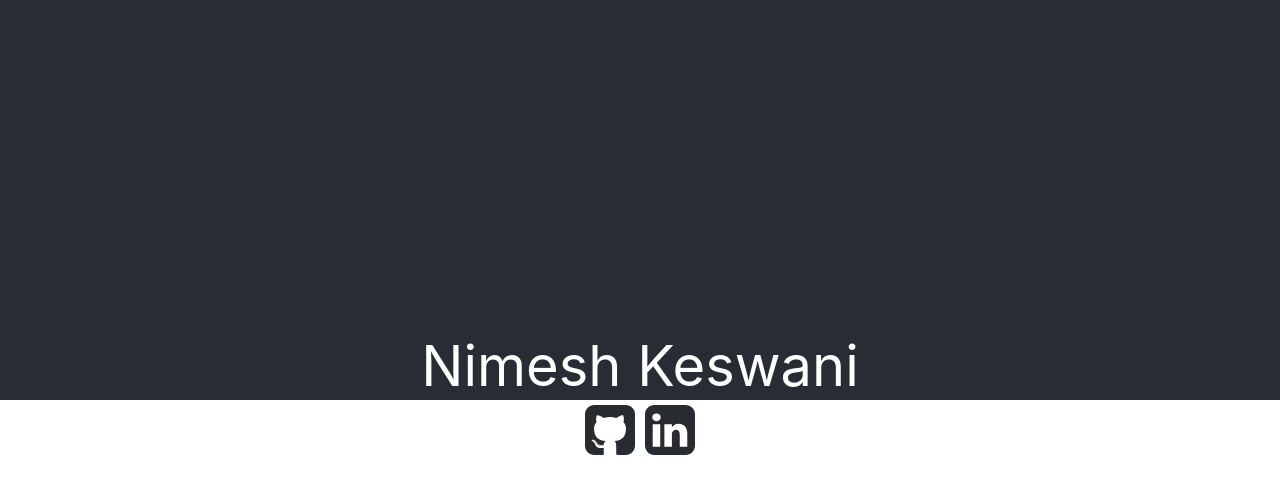
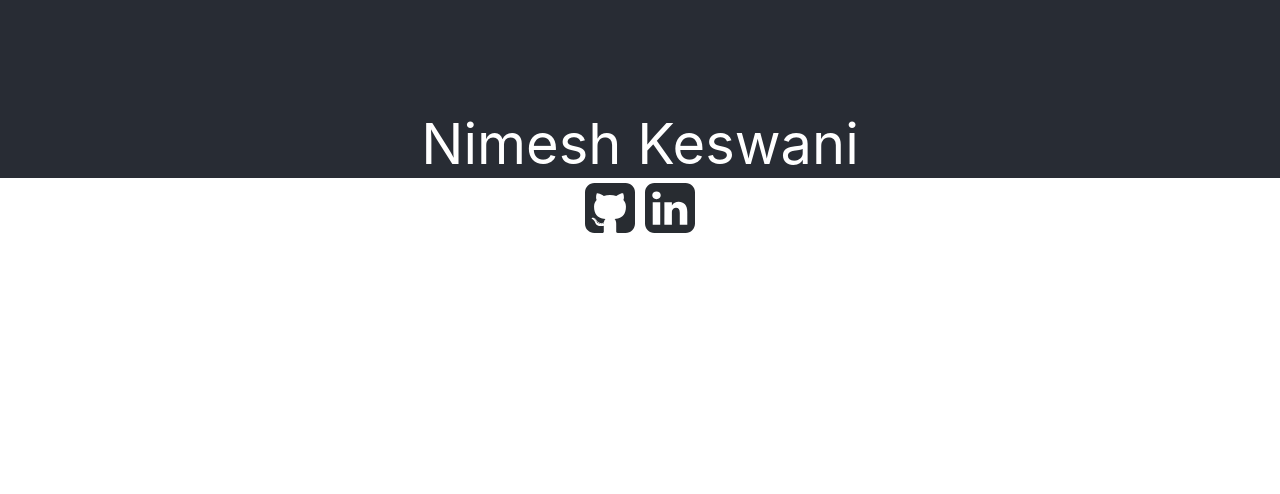
Before and after one commit to nimeshkeswani/nimeshkeswani, a React (Create React App) app: page / in a window 1280 px wide. Shown: the top 494 px of the page. Built offline with nearby package versions, Linux system fonts and the light colour scheme.

Commit message:
change layout of Home component

```diff
--- a/src/App.css
+++ b/src/App.css
@@ -1,5 +1,11 @@
 .App {
   text-align: center;
+  display: flex;
+  flex-direction: column;
+  min-height: 100vh;
+  /*align-items: stretch;*/
+  /*justify-content: flex-end;*/
+  font-size: calc(40px + 2vmin);
 }
 
 .App-logo {
@@ -9,24 +15,20 @@
 
 .App-header {
   background-color: #282c34;
-  min-height: 50vh;
+  flex:1;
+  color: white;
   display: flex;
   flex-direction: column;
-  align-items: center;
   justify-content: flex-end;
-  font-size: calc(40px + 2vmin);
-  color: white;
 }
 
 .App-body {
   background-color: #ffffff;
-  min-height: 50vh;
+  flex:5;
+  color: #282c33;
   display: flex;
   flex-direction: row;
-  align-items: flex-start;
   justify-content: center;
-  font-size: calc(10px + 2vmin);
-  color: #282c33;
 }
 
 .App-icon-image {
--- a/src/components/Home.js
+++ b/src/components/Home.js
@@ -1,23 +1,23 @@
-import React, { Component } from 'react';
+import React, { Component, Fragment } from 'react'
 import github from '../assets/images/github-sign.svg'
 import linkedin from '../assets/images/linkedin-sign.svg'
 
 class Home extends Component {
 	render () {
 		return (
-			<div>
-			<header className="App-header">
-				Nimesh Keswani
-        	</header>
-        	<div className="App-body">
+			<Fragment>
+				<header className="App-header">
+					Nimesh Keswani
+        </header>
+        <div className="App-body">
         		<a href="https://github.com/nimeshkeswani">
         			<img className="App-icon-image" src={github} alt="github" />
         		</a>
         		<a href="https://www.linkedin.com/in/nimeshkeswani/">
         			<img className="App-icon-image" src={linkedin} alt="linkedin" />
         		</a>
-        	</div>
-        	</div>
+        </div>
+      </Fragment>
 		)
 	}
 }
```
